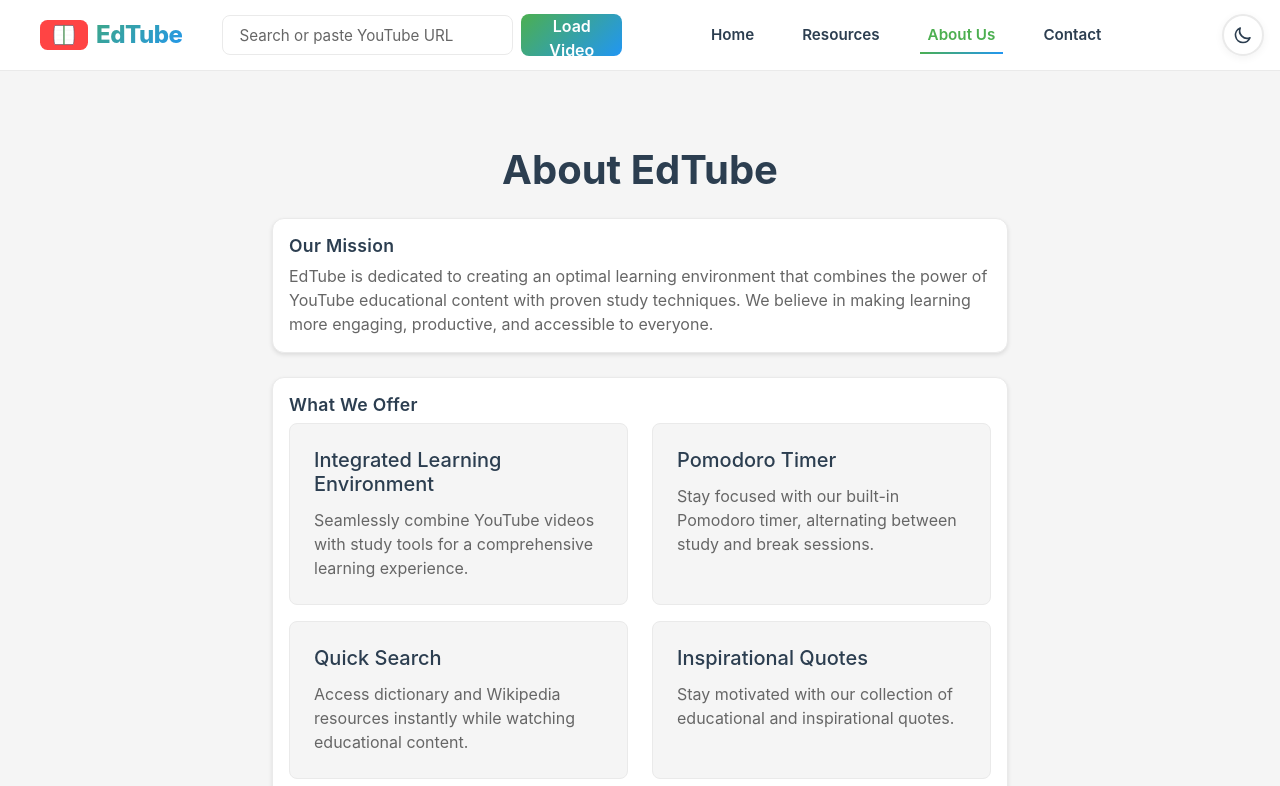
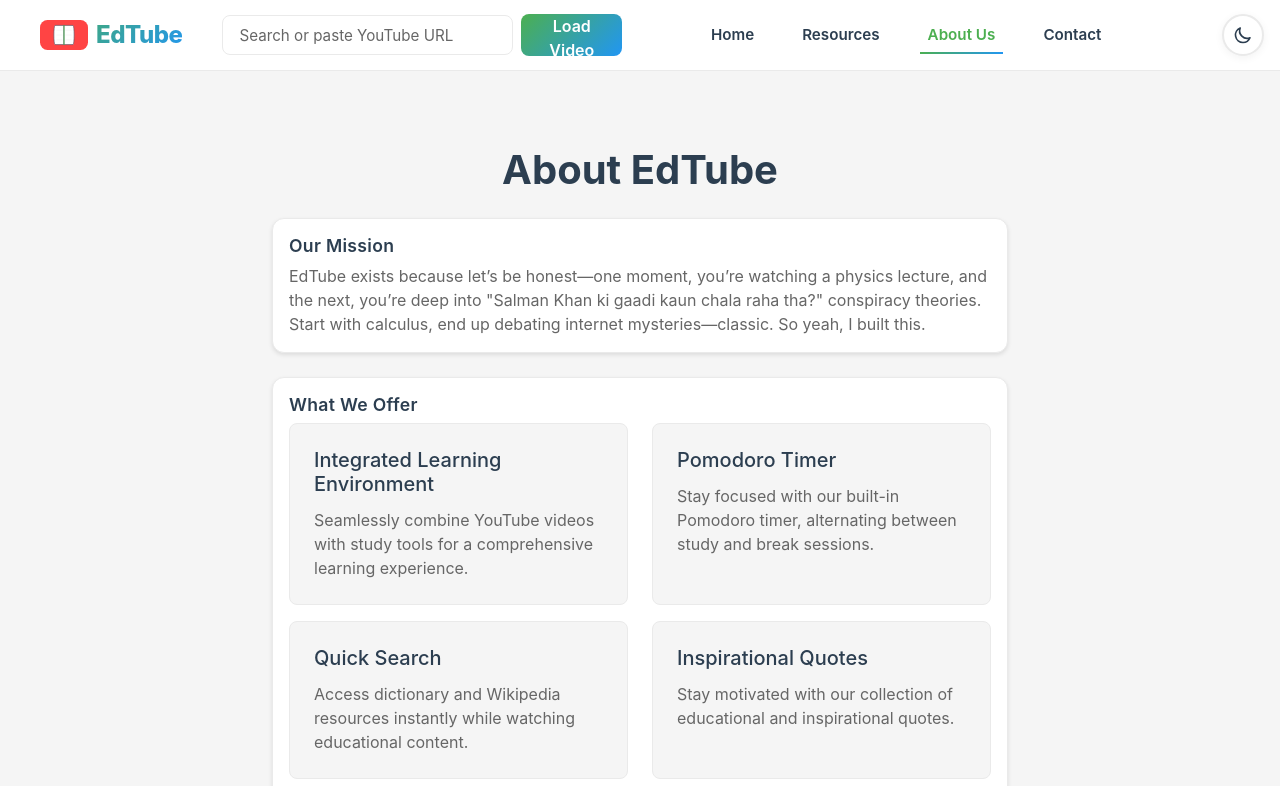
Before and after one commit to krsna-t/EdTube, a React (Vite) app: page /#/about in a window 1280 px wide. Shown: the top 786 px of the page. Built offline with nearby package versions, Linux system fonts and the light colour scheme.

Commit message:
about us change

```diff
--- a/src/components/About.jsx
+++ b/src/components/About.jsx
@@ -12,7 +12,8 @@ const About = () => {
               <div className="card-body">
                 <h2 className="card-title h4">Our Mission</h2>
                 <p className="card-text">
-                  EdTube is dedicated to creating an optimal learning environment that combines the power of YouTube educational content with proven study techniques. We believe in making learning more engaging, productive, and accessible to everyone.
+                EdTube exists because let’s be honest—one moment, you’re watching a physics lecture, and the next, you’re deep into "Salman Khan ki gaadi kaun chala raha tha?" conspiracy theories. Start with calculus, end up debating internet mysteries—classic.
+                So yeah, I built this.
                 </p>
               </div>
             </div>
```
